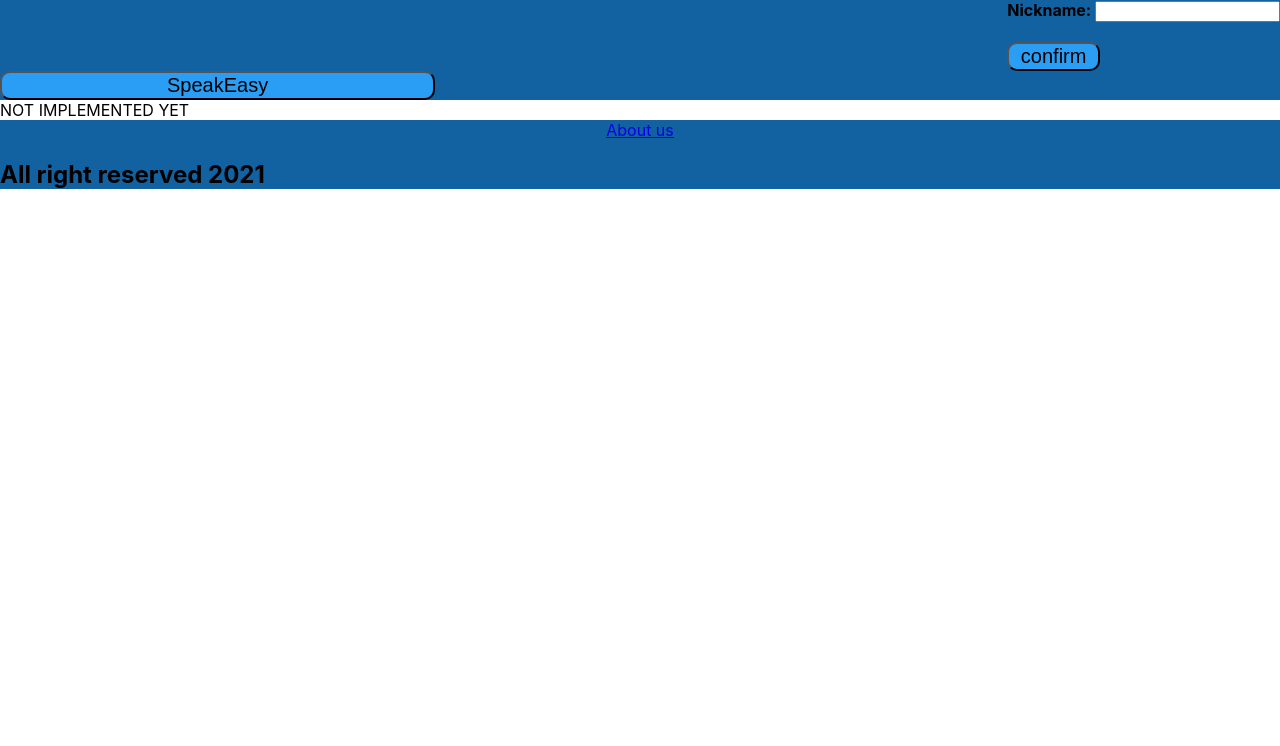
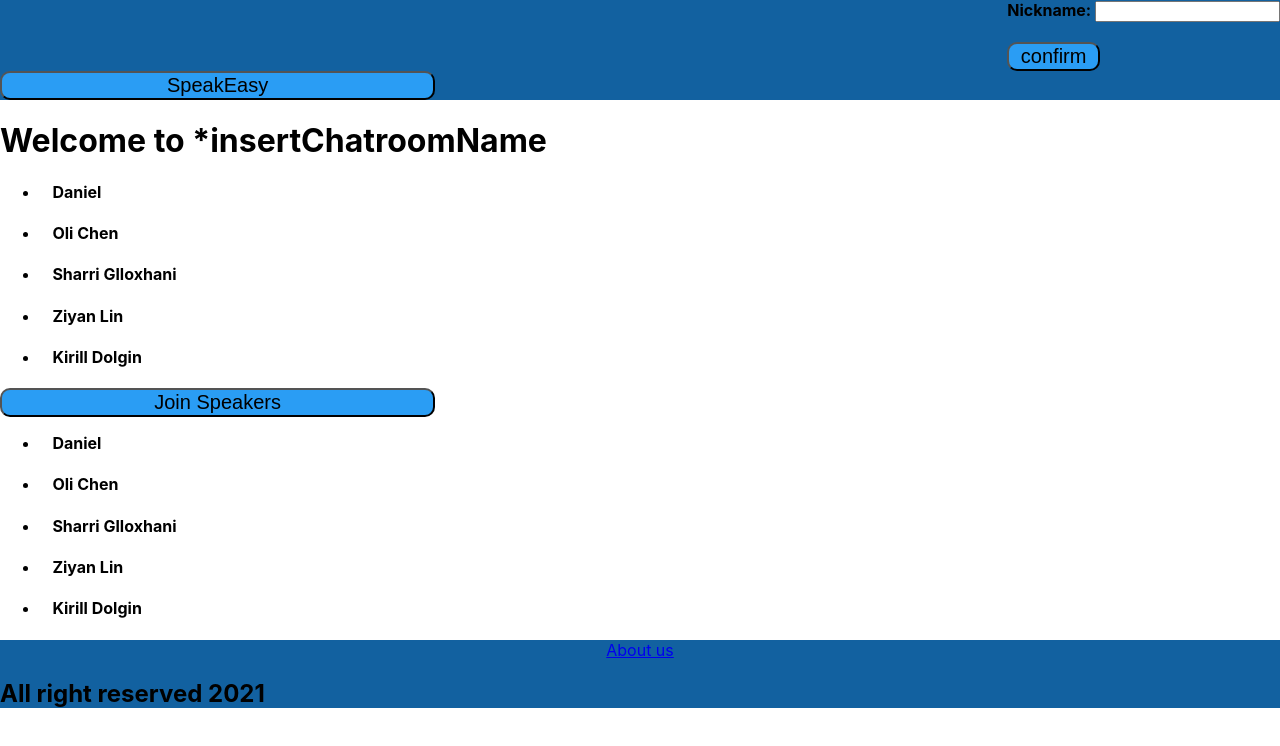
Before and after one commit to agile-dev-assignments/project-setup-team-baliton-portal-speakeasy, a React (Create React App) app in the folder front-end/: page /chatroom in a window 1280 px wide. Shown: the top 746 px of the page. Built offline with nearby package versions, Linux system fonts and the light colour scheme.

Commit message:
chatroom.js and chatroom.css basic setup, I'm also using the aboutus link to test chatroom implementation *must remember to change back

```diff
--- a/front-end/src/App.js
+++ b/front-end/src/App.js
@@ -2,6 +2,7 @@ import './App.css';
 import MainPage from './MainPage';
 import About from './About'
 import { BrowserRouter as Router, Switch, Route, Link } from 'react-router-dom'
+import Chatroom from './Chatroom'
 
 function App() {
   return (
@@ -32,7 +33,7 @@ function App() {
         </Route>
         <Route path="/chatroom">
           <Toplog />
-          NOT IMPLEMENTED YET
+          <Chatroom/>
           <Bottom />
         </Route>
         <Route path="/about">
@@ -84,7 +85,7 @@ function Textbox(prop) {
 function Bottom() {
   return (
     <div id = "bottom">
-      <Linker ali = "center" var = "primary" action = "/about" name = "About us" id = 'au'> </Linker>
+      <Linker ali = "center" var = "primary" action = "/chatroom" name = "About us" id = 'au'> </Linker>
       <h2> All right reserved 2021 </h2>
     </div>
   );
--- /dev/null
+++ b/front-end/src/Chatroom.css
@@ -0,0 +1,11 @@
+.speakerPool {
+
+
+
+}
+
+.listenersPool {
+
+
+
+}
--- /dev/null
+++ b/front-end/src/Chatroom.js
@@ -0,0 +1,73 @@
+import React from 'react'
+
+const Chatroom = () => {
+
+    let userArray = [
+        {
+          "name": "Daniel",
+        },
+        {
+          "name": "Oli Chen",
+        },
+        {
+          "name": "Sharri Glloxhani",
+        },
+        {
+          "name": "Ziyan Lin",
+        },
+        {
+          "name": "Kirill Dolgin",
+        },
+      ]
+
+    return (
+        <div>
+            <h1>Welcome to *insertChatroomName</h1>
+
+            <div class="speakersPool">
+                <UserList profiles={userArray} />
+            </div>
+
+            <button>Join Speakers</button>
+
+            <div class="listenersPool">
+                <UserList profiles={userArray} />
+            </div>
+
+        </div>
+    )
+}
+
+
+const UserList = (props) => {
+    const profiles = props.profiles
+    const userList = profiles.map((profile) =>
+      <li key={profile.name}>
+        <div className="profile-details">
+          <h4 className="profile-entry">
+            {profile.name}
+          </h4>
+          <p className="profile-entry">
+            {profile.bio}
+          </p>
+          {/*}
+          <ul>
+            <li>
+              <a href={profile.github}>{profile.name}'s github account.</a>
+            </li>
+            <li>
+              <a href={profile.email}>{profile.name}'s email link.</a>
+            </li>
+          </ul>
+*/}
+        </div>
+      </li>
+    )
+    return (
+      <ul className="user-list">
+        {userList}
+      </ul>
+    )
+  }
+
+  export default Chatroom
```
